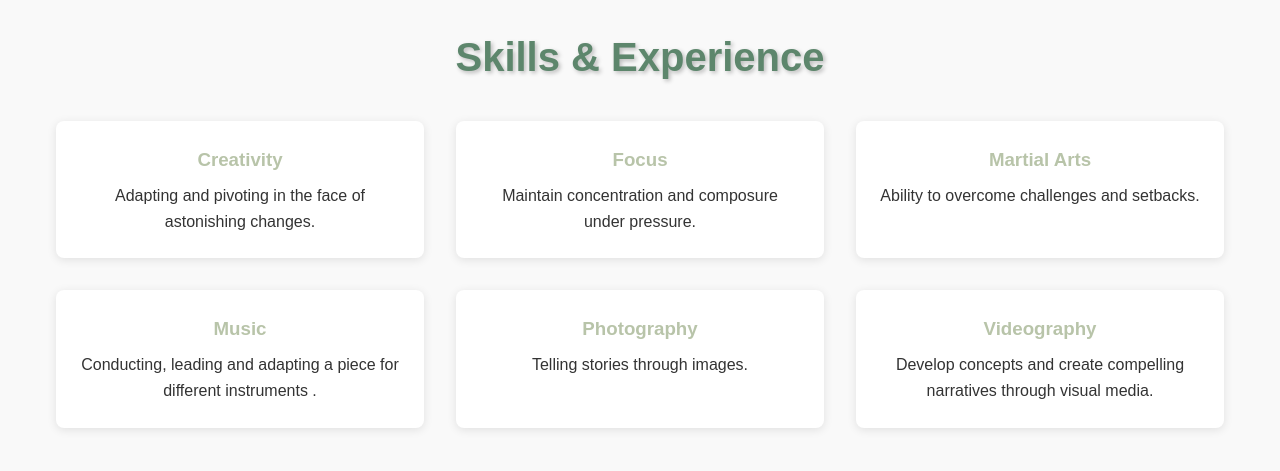
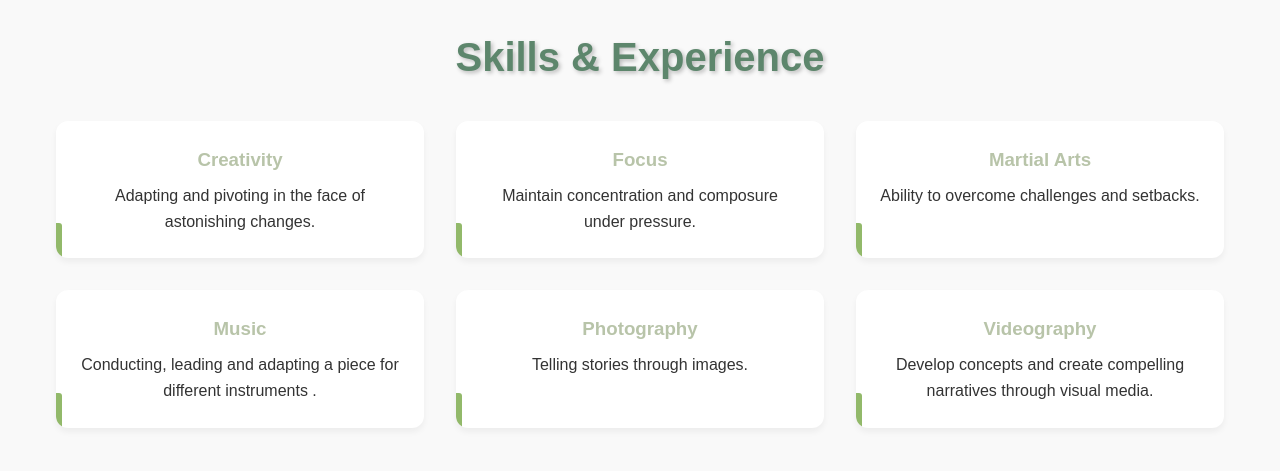
Before and after one commit to shanekirbiea-alt/midterm_project, a plain HTML site: page index.html in a window 1280 px wide. Shown: the part 980-1451 px from the top of the page. Drawn offline with Linux system fonts and the light colour scheme.

Commit message:
styles.css
w corner

```diff
--- a/styles.css
+++ b/styles.css
@@ -1,4 +1,3 @@
-/*unang first*/
 * {
     margin: 0;
     padding: 0;
@@ -21,7 +20,6 @@ ul {
     list-style: none;
 }
 
-/* ikalawang second */
 .site-header {
     background-color: #fff;
     box-shadow: 0 2px 5px rgba(0, 0, 0, 0.1);
@@ -58,7 +56,6 @@ ul {
     color: #5D866C;
 }
 
-/* Hero Section */
 .hero-section {
     background: linear-gradient(to bottom right, #73946B, #DDDEAB, #96A78D);
     color: white;
@@ -108,7 +105,6 @@ ul {
     transform: translateY(-2px);
 }
 
-/* ikatlong third */
 section {
     padding: 4rem 1rem;
     max-width: 1200px;
@@ -123,7 +119,6 @@ h2 {
     text-shadow: 2px 2px 4px rgba(0, 0, 0, 0.25);
 }
 
-/* ikaapat na fourth */
 .about-section {
     background-color: #fff;
     text-align: center;
@@ -137,7 +132,6 @@ h2 {
     margin-right: auto;
 }
 
-/* ikalimang fifth */
 .skills-section {
     background-color: #f9f9f9;
 }
@@ -166,6 +160,26 @@ h2 {
     transform: translateY(-2px);
 }
 
+.skill-item {
+    position: relative;
+    overflow: hidden;
+    background-color: #ffffff;
+    border-radius: 12px;
+    box-shadow: 0 4px 6px rgba(0, 0, 0, 0.05);
+    padding: 24px;
+}
+
+.skill-item::after {
+    content: '';
+    position: absolute;
+    bottom: 0;
+    left: 0;
+    width: 6px;
+    height: 35px;
+    background-color: #92B96A;
+    border-top-right-radius: 3px;
+}
+
 .quote {
     background: white;
     padding: 2rem;
@@ -184,7 +198,6 @@ h2 {
     font-weight: bold;
 }
 
-/* ikaanim na sixth */
 .projects-section {
     background-color: #fff;
 }
@@ -222,7 +235,6 @@ h2 {
     padding: 0 1rem 1rem;
 }
 
-/* ika pitong seventh */
 .contact-section {
     background: linear-gradient(to bottom left, #96A78D, #F0F1C5, #73946B);
     color: white;
@@ -251,7 +263,6 @@ h2 {
     text-decoration: underline;
 }
 
-/* ika walong eighth */
 .contact-form {
     max-width: 600px;
     margin: 0 auto;
@@ -316,7 +327,6 @@ h2 {
     background-color: #f0f0f0;
 }
 
-/* ika siyam na ninth */
 .site-footer {
     background-color: #333;
     color: white;
@@ -324,7 +334,6 @@ h2 {
     padding: 1rem;
 }
 
-/* ika sampu na tenth */
 @media (max-width: 768px) {
     .nav-menu {
         flex-direction: column;
```
